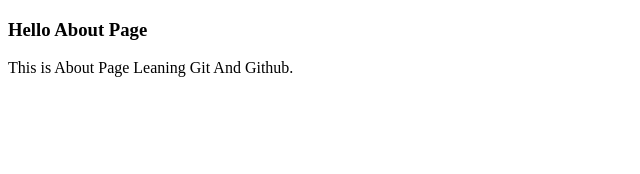
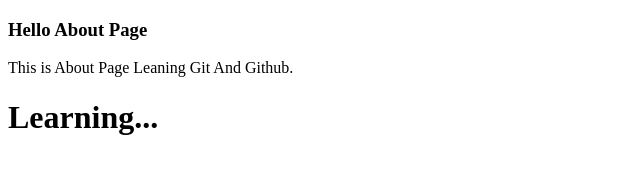
Before and after one commit to rewale-abhi/git-tuto, a plain HTML site: page about.html in a window 1280 px wide. Shown: the whole page, without its empty margins (0-640 px from the left). Drawn offline with Linux system fonts and the light colour scheme.

Commit message:
final commit 1

```diff
--- a/about.html
+++ b/about.html
@@ -9,5 +9,6 @@
 <body>
     <h3>Hello About Page</h3>
     <p>This is About Page Leaning Git And Github.</p>
+    <h1>Learning...</h1>
 </body>
 </html>
```
Also changed, not shown: index.html (+1 -0 lines).
